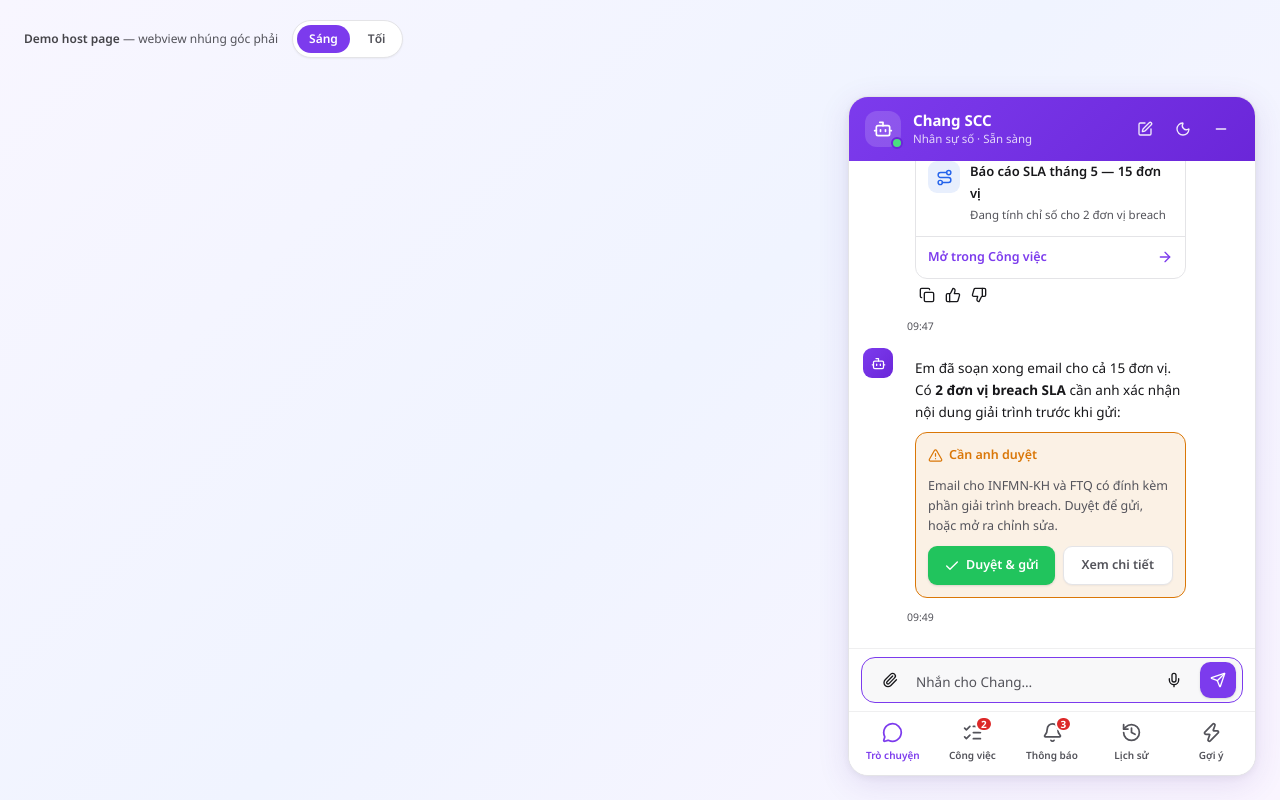
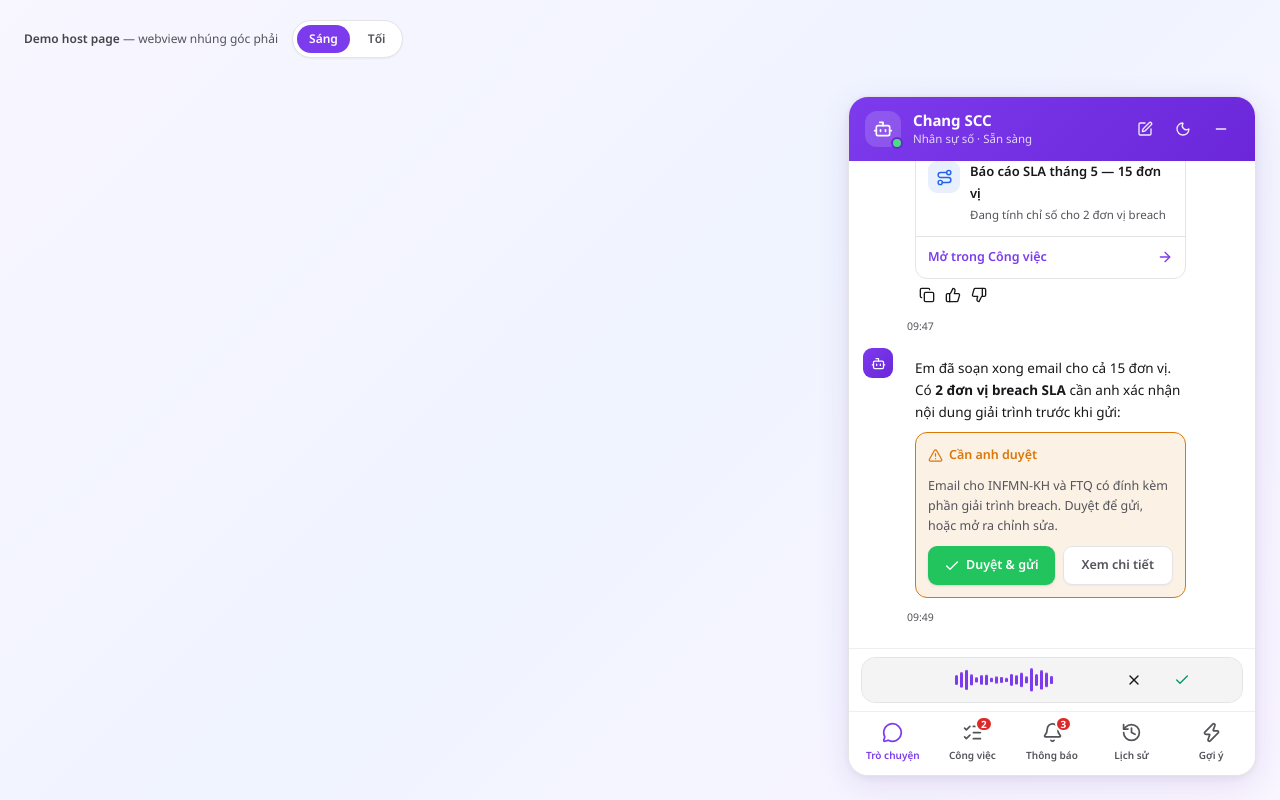
Before and after one commit to buinghiep-ptit/chatbotchangt-ui-v2, a React (Vite) app: page / in a window 1280 px wide. Both pictures are taken after a click on the button 1174 px from the left and 680 px from the top of the page. Built offline with nearby package versions, Linux system fonts and the light colour scheme.

Commit message:
feat: voice speech-to-text input with recording overlay in Composer

```diff
--- a/src/components/chat/Composer.tsx
+++ b/src/components/chat/Composer.tsx
@@ -1,20 +1,47 @@
-import { useState } from 'react'
-import { Paperclip, Mic, Send } from 'lucide-react'
+import { useRef, useState } from 'react'
+import { Paperclip, Mic, Send, X, Check } from 'lucide-react'
 import { Button } from '@/components/ui/button'
 import { Textarea } from '@/components/ui/textarea'
+import { useSpeechRecognition } from '@/hooks/useSpeechRecognition'
+
+// Fixed, varied bar heights (px) so the waveform is deterministic, not re-randomized per render.
+const WAVE_BARS = [10, 16, 22, 14, 8, 18, 24, 12, 20, 16, 10, 22, 14, 18, 8, 24, 12, 20, 16, 10]
+
+const merge = (...parts: string[]) => parts.map((s) => s.trim()).filter(Boolean).join(' ')
 
 export function Composer({ placeholder, onSend }: { placeholder: string; onSend: (text: string) => void }) {
   const [value, setValue] = useState('')
+  const textBeforeRecordRef = useRef('')
+  const speech = useSpeechRecognition()
+
   const submit = () => { const t = value.trim(); if (!t) return; onSend(t); setValue('') }
+
+  // While recording, the textarea shows pre-record text + the live transcript.
+  const displayValue = speech.isListening ? merge(textBeforeRecordRef.current, speech.transcript) : value
+
+  const startRecording = () => {
+    textBeforeRecordRef.current = value
+    speech.start()
+  }
+  const confirmRecording = () => {
+    const merged = merge(textBeforeRecordRef.current, speech.transcript)
+    speech.stop()
+    setValue(merged)
+  }
+  const cancelRecording = () => {
+    speech.cancel()
+    setValue(textBeforeRecordRef.current)
+  }
+
   return (
     <div className="flex-shrink-0 border-t border-border/60 px-3 py-2">
-      <div className="flex items-end gap-2 rounded-[14px] border border-border bg-muted/60 py-1 pl-2.5 pr-1.5 focus-within:border-primary">
+      <div className="relative flex items-end gap-2 rounded-[14px] border border-border bg-muted/60 py-1 pl-2.5 pr-1.5 focus-within:border-primary">
         <Button type="button" size="icon" variant="ghost" title="Đính kèm" className="flex-shrink-0">
           <Paperclip />
         </Button>
         <Textarea
           rows={1}
-          value={value}
+          value={displayValue}
           placeholder={placeholder}
           onChange={(e) => {
             setValue(e.target.value)
@@ -24,12 +51,61 @@ export function Composer({ placeholder, onSend }: { placeholder: string; onSend:
           onKeyDown={(e) => { if (e.key === 'Enter' && !e.shiftKey) { e.preventDefault(); submit() } }}
           className="min-h-0 max-h-[90px] flex-1 resize-none border-0 bg-transparent px-0 py-1.5 text-[13.5px] md:text-[13.5px] shadow-none focus-visible:ring-0"
         />
-        <Button type="button" size="icon" variant="ghost" title="Nhập bằng giọng nói" className="flex-shrink-0">
-          <Mic />
-        </Button>
+        {!speech.isListening && (
+          <Button
+            type="button"
+            size="icon"
+            variant="ghost"
+            title={speech.isSupported ? 'Nhập bằng giọng nói' : 'Trình duyệt không hỗ trợ ghi âm'}
+            disabled={!speech.isSupported}
+            onClick={startRecording}
+            className="flex-shrink-0"
+          >
+            <Mic />
+          </Button>
+        )}
         <Button type="button" size="icon" title="Gửi" onClick={submit} className="flex-shrink-0">
           <Send />
         </Button>
+
+        {speech.isListening && (
+          <div
+            data-testid="recording-overlay"
+            className="absolute inset-0 z-10 flex items-center justify-center gap-3 rounded-[14px] bg-muted"
+          >
+            <div className="flex flex-1 items-center justify-center gap-[2px]" style={{ maxWidth: 200 }} aria-hidden="true">
+              {WAVE_BARS.map((h, i) => (
+                <span
+                  key={i}
+                  className="w-[3px] rounded-full bg-primary animate-wave"
+                  style={{ height: h, animationDelay: `${i * 0.05}s` }}
+                />
+              ))}
+            </div>
+            <Button
+              type="button"
+              size="icon"
+              variant="ghost"
+              title="Hủy ghi âm"
+              aria-label="Hủy ghi âm"
+              onClick={cancelRecording}
+              className="flex-shrink-0 text-destructive hover:text-destructive"
+            >
+              <X />
+            </Button>
+            <Button
+              type="button"
+              size="icon"
+              variant="ghost"
+              title="Lưu ghi âm"
+              aria-label="Lưu ghi âm"
+              onClick={confirmRecording}
+              className="flex-shrink-0 text-emerald-600 hover:text-emerald-600"
+            >
+              <Check />
+            </Button>
+          </div>
+        )}
       </div>
     </div>
   )
--- a/src/index.css
+++ b/src/index.css
@@ -82,4 +82,13 @@
 @layer utilities {
   .scrollbar-thin::-webkit-scrollbar { width: 6px; }
   .scrollbar-thin::-webkit-scrollbar-thumb { background: hsl(var(--border)); border-radius: 6px; }
+
+  @keyframes wave {
+    0%, 100% { transform: scaleY(0.35); }
+    50% { transform: scaleY(1); }
+  }
+  .animate-wave {
+    transform-origin: center;
+    animation: wave 0.8s ease-in-out infinite;
+  }
 }
```
Also changed, not shown: 1 other file (tests, documents, lock files or other folders).
